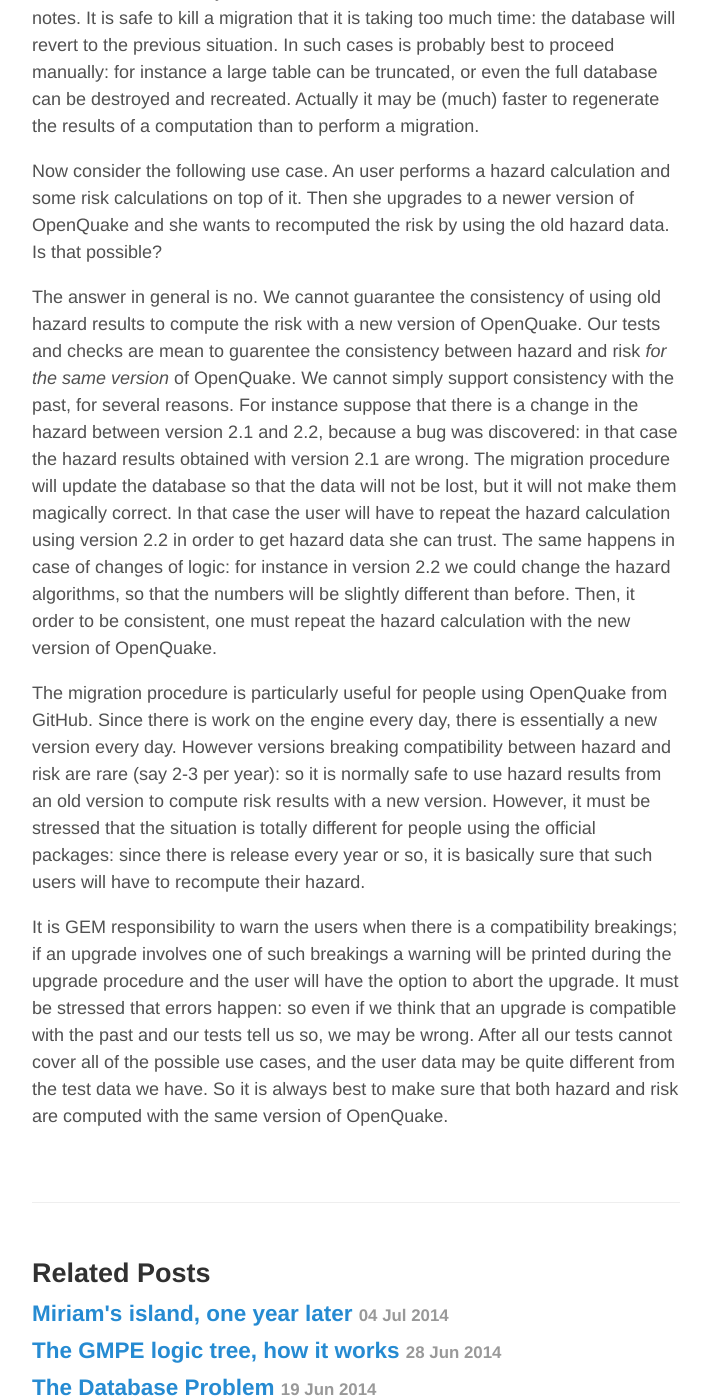
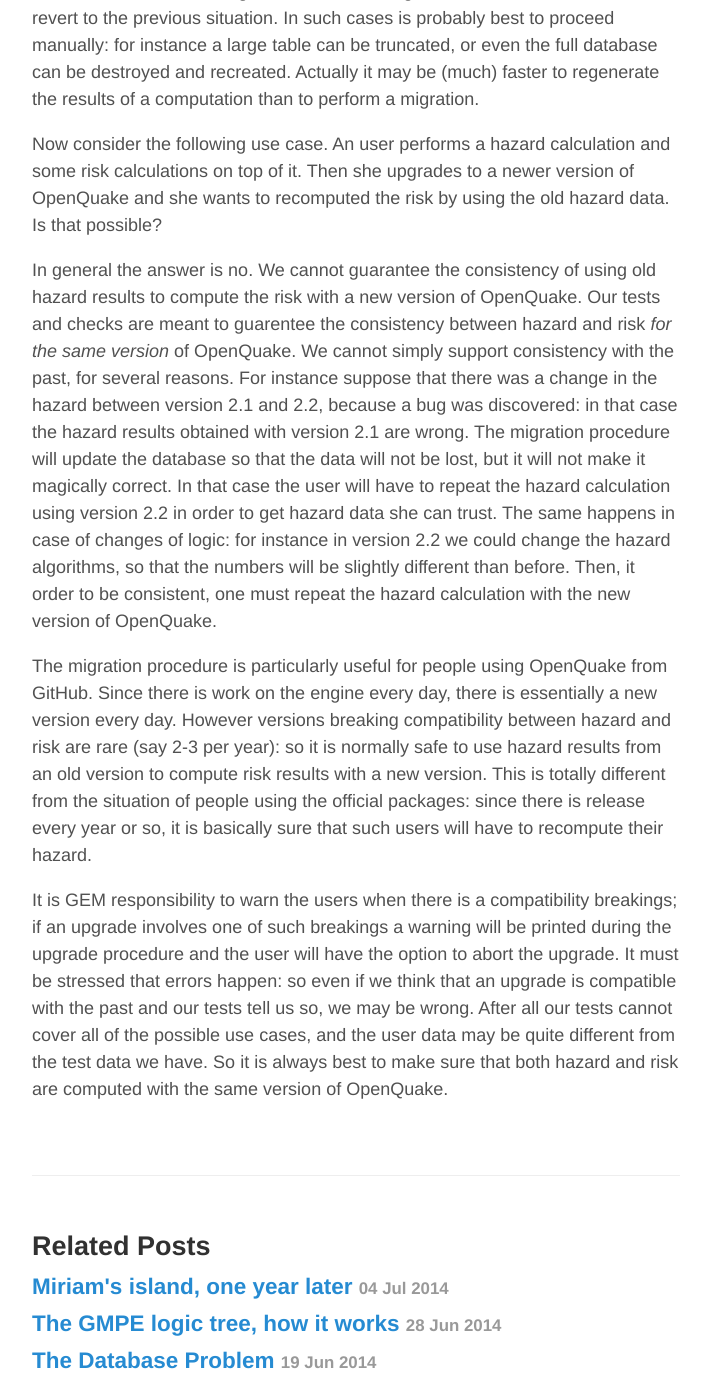
Before and after one commit to micheles/micheles.github.io, a Jekyll site: the page built from _posts/2014-08-02-database-migrations.md, in a window 1280 px wide and 1400 px high, scrolled down 1401 px. Shown: the whole window, without its empty margins (284-994 px from the left). Built offline with Jekyll 4.4.1, drawn with Linux system fonts in a browser that asks for light colours; Markdown is read by kramdown in place of the engine named in the settings; comment, search, counter and statistics services are not loaded; some of the changed text lies outside the part shown.

Commit message:
Some rewording

```diff
--- a/_posts/2014-08-02-database-migrations.md
+++ b/_posts/2014-08-02-database-migrations.md
@@ -6,8 +6,7 @@
 The current version of OpenQuake (OpenQuake 1.0) does not support database
 migrations. That means than an user upgrading to a newer version of OpenQuake
 must create a new database from scratch and cannot use the results in the
-old database. In particular old hazard calculations cannot be used as
-input for new risk calculations. This is clearly far from ideal.
+old database. This is clearly far from ideal.
 
 Actually, internally at GEM we use a migration mechanism, so that
 we may upgrade our database to work with newer versions of OpenQuake
@@ -66,15 +65,15 @@
 to a newer version of OpenQuake and she wants to recomputed the risk
 by using the old hazard data. Is that possible?
 
-The answer in general is no. We cannot guarantee the consistency of using
+In general the answer is no. We cannot guarantee the consistency of using
 old hazard results to compute the risk with a new version of OpenQuake.
-Our tests and checks are mean to guarentee the consistency between
+Our tests and checks are meant to guarentee the consistency between
 hazard and risk *for the same version* of OpenQuake. We cannot simply
 support consistency with the past, for several reasons. For instance
-suppose that there is a change in the hazard between version 2.1 and 2.2,
+suppose that there was a change in the hazard between version 2.1 and 2.2,
 because a bug was discovered: in that case the hazard results obtained
 with version 2.1 are wrong. The migration procedure will update the database
-so that the data will not be lost, but it will not make them magically
+so that the data will not be lost, but it will not make it magically
 correct. In that case the user will have to repeat the hazard calculation
 using version 2.2 in order to get hazard data she can trust.
 The same happens in case of changes of logic: for instance in version 2.2
@@ -87,10 +86,10 @@
 there is essentially a new version every day. However versions
 breaking compatibility between hazard and risk are rare (say 2-3 per
 year): so it is normally safe to use hazard results from an old
-version to compute risk results with a new version. However, it must
-be stressed that the situation is totally different for people using
-the official packages: since there is release every year or so, it is
-basically sure that such users will have to recompute their hazard.
+version to compute risk results with a new version. This is totally
+different from the situation of people using the official packages:
+since there is release every year or so, it is basically sure that
+such users will have to recompute their hazard.
 
 It is GEM responsibility to warn the users when there is a
 compatibility breakings; if an upgrade involves one of such breakings a
```
Also changed, not shown: other parts of _posts/2014-08-02-database-migrations.md (+5 -5 lines).
